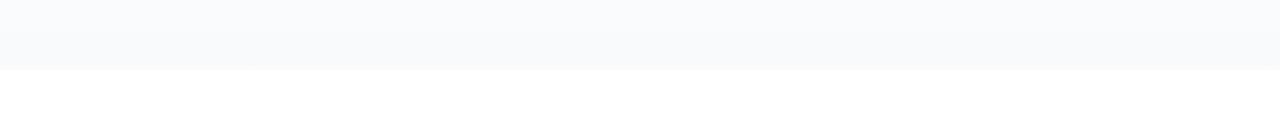
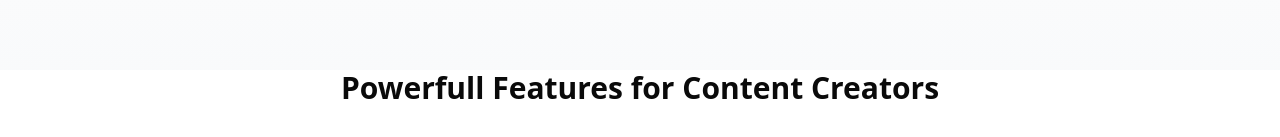
Before and after one commit to marksikaundi/up.Chat, a Next.js app: page / in a window 1280 px wide. Shown: the part 459-596 px from the top of the page. Built offline with nearby package versions, Linux system fonts and the light colour scheme; no server answers.

Commit message:
✨ Add a new section highlighting powerful features for content creators

```diff
--- a/app/page.tsx
+++ b/app/page.tsx
@@ -18,11 +18,21 @@ export default function Home() {
               Transform your video content with AI powered analysis,
               transcription, and more. Get started for free.
             </p>
+            {/* Youtube Video Form */}
+
+
           </div>
         </div>
       </section>
 
       {/* Features section */}
+      <section>
+        <div>
+          <h2 className=" text-3xl font-bold text-center mb-12 " >
+            Powerfull Features for Content Creators
+          </h2>
+        </div>
+      </section>
 
       {/* How it works section */}
 
```
